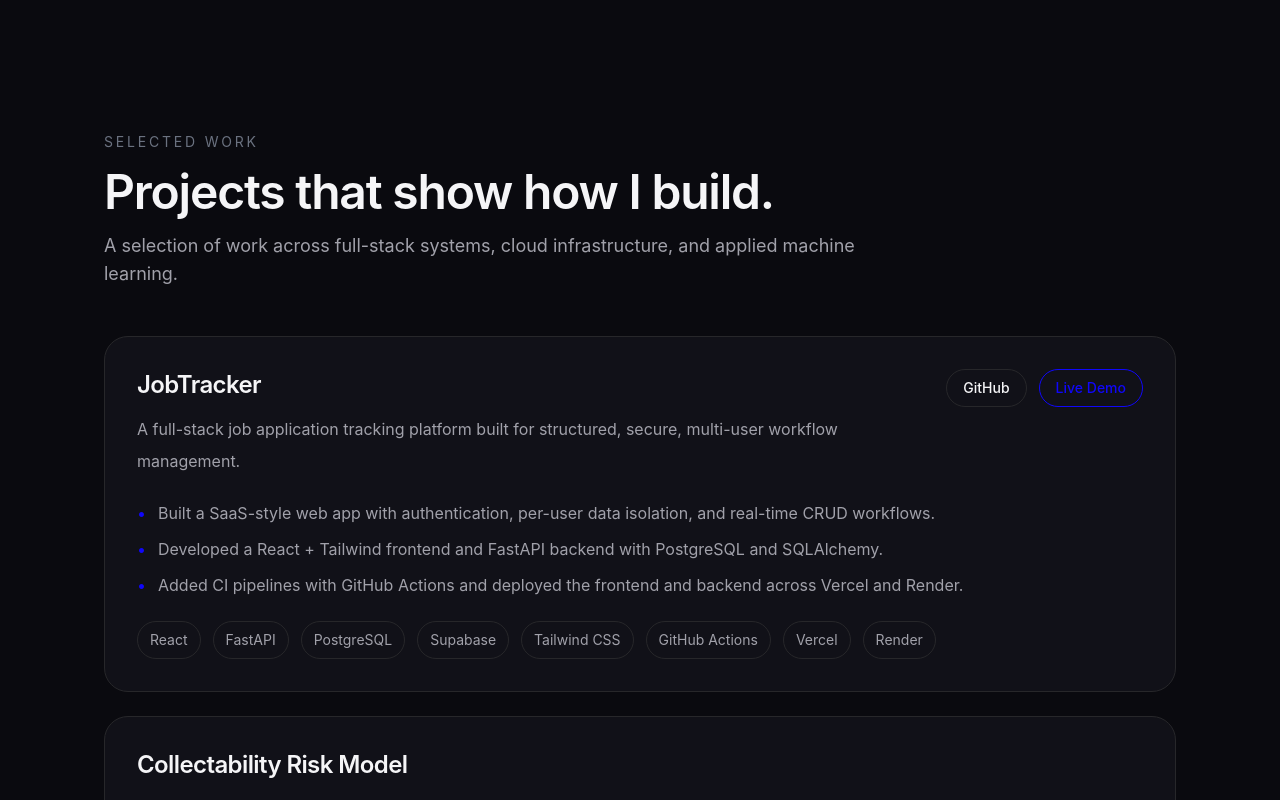
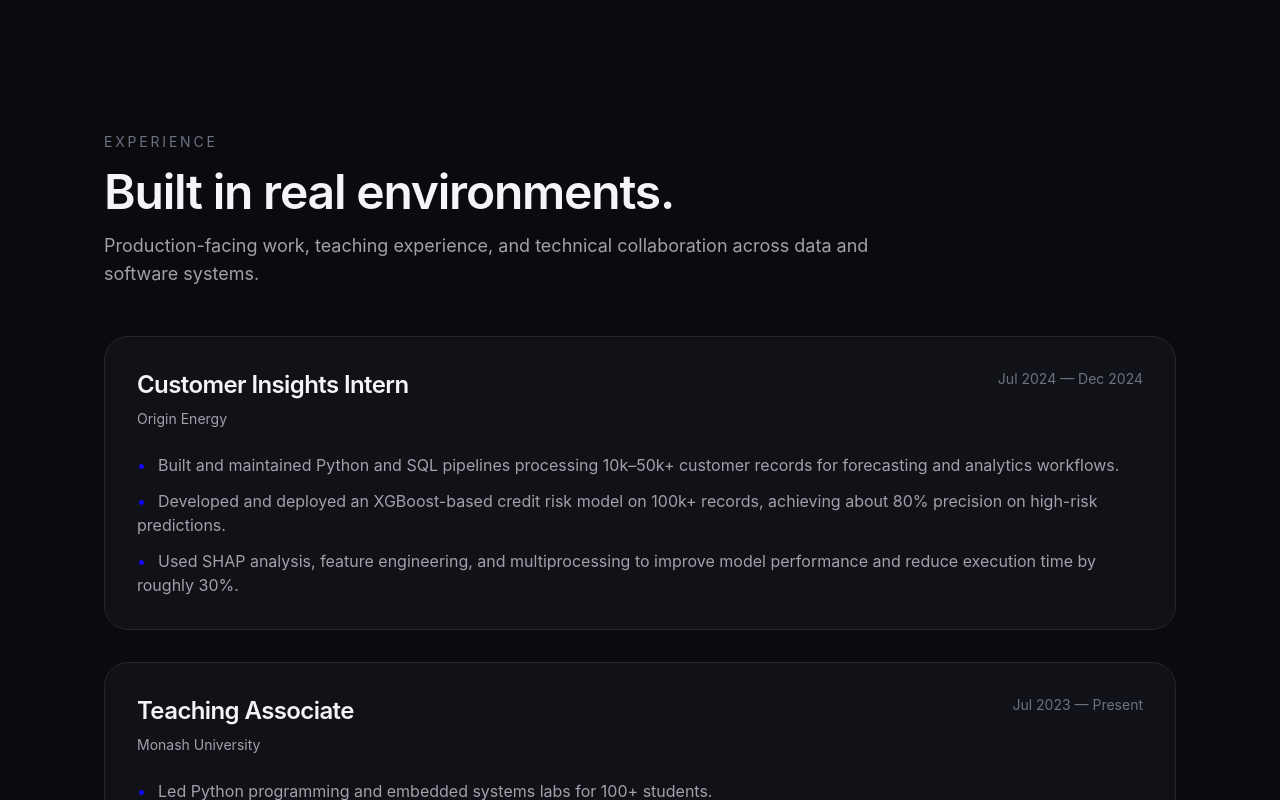
Before and after one commit to PaarthSh4rma/portfolio-website, a React (Vite) app: page / in a window 1280 px wide. Shown: the part 1000-1800 px from the top of the page. Built offline with nearby package versions, Linux system fonts and the light colour scheme.

Commit message:
added experience section and put it before projects

```diff
--- a/src/App.tsx
+++ b/src/App.tsx
@@ -1,5 +1,6 @@
 import Navbar from "./components/layout/Navbar";
 import Hero from "./components/sections/Hero";
+import Experience from "./components/sections/Experience";
 import Projects from "./components/sections/Projects";
 
 function App() {
@@ -10,6 +11,7 @@ function App() {
     >
       <Navbar />
       <Hero />
+      <Experience />
       <Projects />
     </main>
   );
--- a/src/components/layout/Navbar.tsx
+++ b/src/components/layout/Navbar.tsx
@@ -1,7 +1,7 @@
 export default function Navbar() {
   const links = [
+    { label: "Experience", href: "#experience" },
     { label: "Projects", href: "#projects" },
-    { label: "Experience", href: "#experience" },
     { label: "About", href: "#about" },
     { label: "Contact", href: "#contact" },
   ];
--- /dev/null
+++ b/src/components/sections/Experience.tsx
@@ -0,0 +1,58 @@
+import Section from "../layout/Section";
+import { experience } from "../../data/experience";
+
+export default function Experience() {
+  return (
+    <Section id="experience">
+      <div className="space-y-12">
+        <div className="max-w-3xl space-y-4">
+          <p className="text-sm uppercase tracking-[0.2em] text-[var(--text-muted)]">
+            Experience
+          </p>
+          <h2 className="text-3xl font-semibold tracking-tight md:text-5xl">
+            Built in real environments.
+          </h2>
+          <p className="text-base leading-8 text-[var(--text-secondary)] md:text-lg">
+            Production-facing work, teaching experience, and technical collaboration across data and software systems.
+          </p>
+        </div>
+
+        <div className="space-y-8">
+          {experience.map((item) => (
+            <div
+              key={item.company}
+              className="rounded-3xl border border-[var(--border-primary)] bg-[var(--bg-secondary)] p-6 md:p-8"
+            >
+              <div className="flex flex-col gap-6 md:flex-row md:items-start md:justify-between">
+                <div className="space-y-2">
+                  <h3 className="text-xl font-semibold tracking-tight md:text-2xl">
+                    {item.role}
+                  </h3>
+                  <p className="text-sm text-[var(--text-secondary)]">
+                    {item.company}
+                  </p>
+                </div>
+
+                <p className="text-sm text-[var(--text-muted)]">
+                  {item.period}
+                </p>
+              </div>
+
+              <ul className="mt-6 space-y-3">
+                {item.bullets.map((bullet) => (
+                  <li
+                    key={bullet}
+                    className="text-sm leading-7 text-[var(--text-secondary)] md:text-base"
+                  >
+                    <span className="mr-3 text-[var(--accent)]">•</span>
+                    {bullet}
+                  </li>
+                ))}
+              </ul>
+            </div>
+          ))}
+        </div>
+      </div>
+    </Section>
+  );
+}
```
